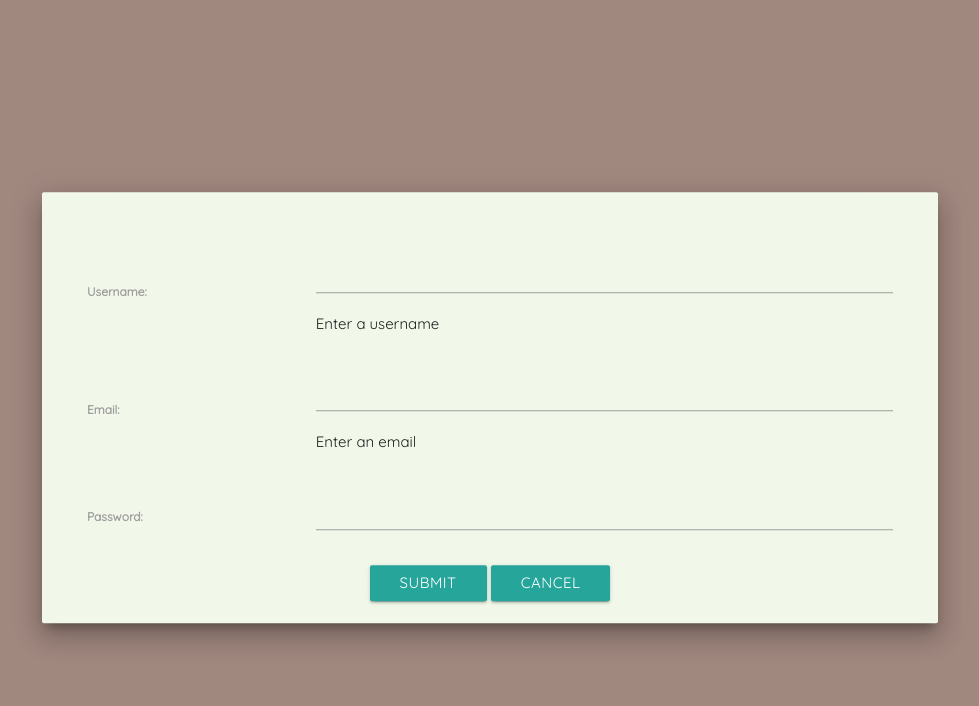
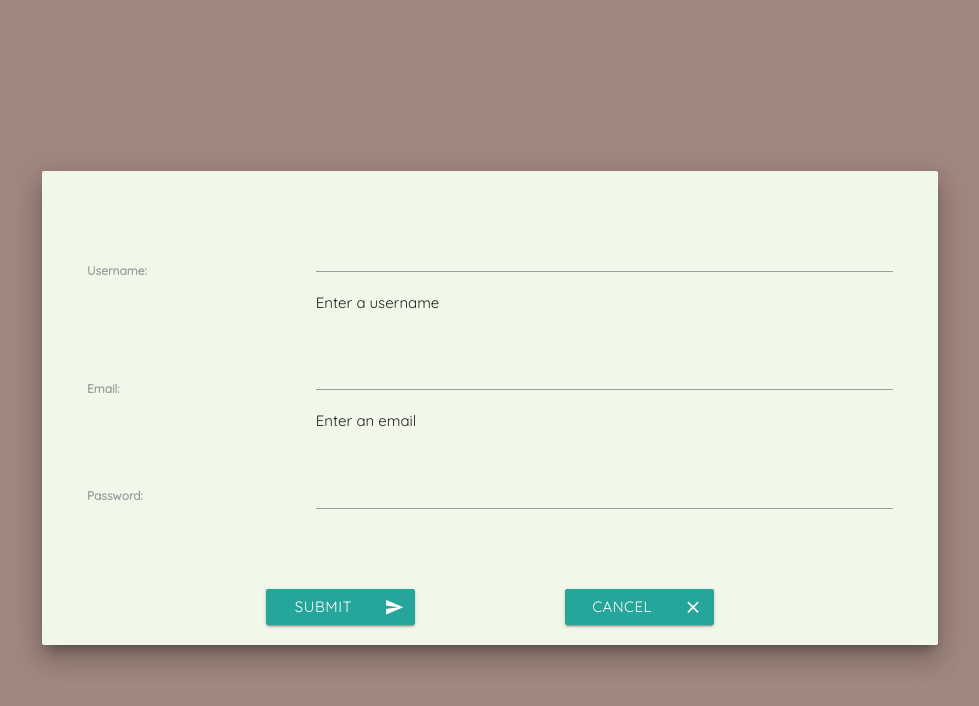
Before and after one commit to onocy/clean-slate, a Django app: page /doma/user/create/ in a window 1280 px wide. Shown: the top 706 px of the page, without its empty margins (150-1129 px from the left). Run offline with Django 3.2, Linux system fonts and the light colour scheme; some libraries are stand-ins or nearby versions.

Commit message:
Added editing of events and fixed back button on form

```diff
--- a/cleanslate/cleanslate/urls.py
+++ b/cleanslate/cleanslate/urls.py
@@ -19,7 +19,7 @@ from django.conf.urls import include
 from django.views.generic import RedirectView
 from django.conf import settings
 from django.conf.urls.static import static
-from doma.views import home, profile, reminders, calendar, edit_chore, create_chore, delete_chore, edit_user_profile, create_user, edit_user, create_home, create_topic, edit_topic, create_event, forum, edit_home
+from doma.views import home, profile, reminders, calendar, edit_chore, create_chore, delete_chore, edit_user_profile, create_user, edit_user, create_home, create_topic, edit_topic, create_event, forum, edit_home, edit_event
 #reminders, finance,
 
 urlpatterns = [
@@ -42,6 +42,7 @@ urlpatterns = [
     url(r'^doma/topic/create/$', create_topic, name='create-topic'),
     url(r'^doma/topic/(?P<pk>[-\w]+)/edit/$', edit_topic, name='edit-topic'),
     url(r'^doma/event/create/$', create_event, name='create-event'),
+    url(r'^doma/event/(?P<pk>[-\w]+)/edit/$', edit_event, name='edit-event'),
 ]
 
 urlpatterns += [
--- a/cleanslate/doma/forms.py
+++ b/cleanslate/doma/forms.py
@@ -128,3 +128,9 @@ class CreateEventForm(forms.Form):
     description = forms.CharField(widget=forms.Textarea, help_text='Enter a description of the event')
     start_time = forms.DateField(help_text='When is this event going to start?', widget=forms.DateInput(attrs={'type': 'date'}))
     end_time = forms.DateField(help_text='When is this event going to end?', widget=forms.DateInput(attrs={'type': 'date'}))
+
+class EditEventForm(forms.Form):
+    title = forms.CharField(help_text='Enter an event name')
+    description = forms.CharField(widget=forms.Textarea, help_text='Enter a description of the event')
+    start_time = forms.DateField(help_text='When is this event going to start?', widget=forms.DateInput(attrs={'type': 'date'}))
+    end_time = forms.DateField(help_text='When is this event going to end?', widget=forms.DateInput(attrs={'type': 'date'}))
--- a/cleanslate/doma/templates/form.html
+++ b/cleanslate/doma/templates/form.html
@@ -6,16 +6,25 @@
 
 {% block content %}
   <div id="form-card" class = "card z-depth-5 center">
-    <form  action="" method="post" enctype="multipart/form-data">
+    <form action="" method="post" enctype="multipart/form-data">
       {% csrf_token %}
       <table>
         {{ form }}
       </table>
-      <button class="btn" type="submit" value="Submit">Submit</button>
-      <button class="btn" onclick="goBack()">Cancel</button>
+      <input type="submit" id="submitbtn" style="display: none;">
       <br><br>
     </form>
     {{ form.media }}
+    <div class="row center-align">
+       <label for="submitbtn" value="Submit" role="button" class="btn waves-effect waves-light col s2 offset-s3" tabindex="0" name="action">
+       Submit
+       <i class="material-icons right">send</i>
+       </label>
+       <button class="btn waves-effect waves-light col s2 offset-s2" onclick="goBack()">
+         Cancel
+         <i class="material-icons right">close</i>
+       </button>
+    </div>
   </div>
 {% endblock %}
 
--- a/cleanslate/doma/templates/reminders_list.html
+++ b/cleanslate/doma/templates/reminders_list.html
@@ -32,7 +32,7 @@
                     <p>{{ event.start_time }} - {{ event.end_time }}<br>
                        {{ event.description }}
                     </p>
-                    <a href="#!" class="secondary-content"><i class="material-icons">grade</i></a>
+                    <a href="{% url 'edit-event' event.id %}" class="secondary-content"><i class="material-icons">edit</i></a>
                   </li>
                 {% endfor %}
               </ul>
--- a/cleanslate/doma/views.py
+++ b/cleanslate/doma/views.py
@@ -3,7 +3,7 @@ from django.contrib.auth.mixins import LoginRequiredMixin
 from django.shortcuts import render, get_object_or_404, redirect
 from django.http import HttpResponse, HttpResponseRedirect
 from django.core.urlresolvers import reverse
-from .forms import EditProfileForm, EditChoreForm, CreateChoreForm, CreateUserForm, CreateHomeForm, EditUserForm, CreateTopicForm, EditTopicForm, CreateEventForm, EditHomeForm
+from .forms import EditProfileForm, EditChoreForm, CreateChoreForm, CreateUserForm, CreateHomeForm, EditUserForm, CreateTopicForm, EditTopicForm, CreateEventForm, EditHomeForm, EditEventForm
 from doma.models import User, Profile, Home, Forum, Topic, Chore, Event#,Review, Reminder, Transaction, Village, Post,
 from django.forms.models import model_to_dict
 from django.contrib import messages
@@ -337,3 +337,22 @@ def create_event(request):
     else:
         form = CreateEventForm()
     return render(request, 'form.html', {'form': form})
+
+@login_required
+def edit_event(request, pk):
+    updated_event = Event.objects.filter(pk = pk)[0]
+    if request.method == 'POST':
+        form = EditEventForm(request.POST)
+        if form.is_valid():
+            updated_event.title = form.cleaned_data['title']
+            updated_event.description = form.cleaned_data['description']
+            updated_event.start_time = form.cleaned_data['start_time']
+            updated_event.end_time = form.cleaned_data['end_time']
+            if updated_event.save():
+                messages.success(request, 'You successfully updated the event.')
+            return HttpResponseRedirect(reverse(reminders))
+        else:
+            messages.error(request, 'Please correct the errors in the form.')
+    else:
+        form = EditEventForm(initial = model_to_dict(updated_event))
+    return render(request, 'form.html', {'form': form})
```
Also changed, not shown: cleanslate/db.sqlite3.
